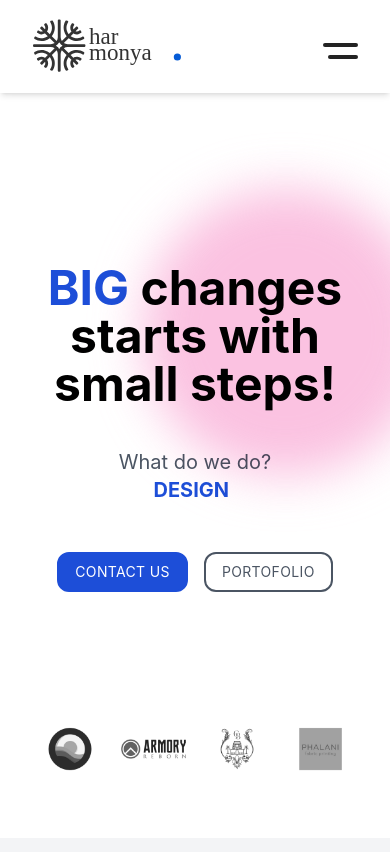
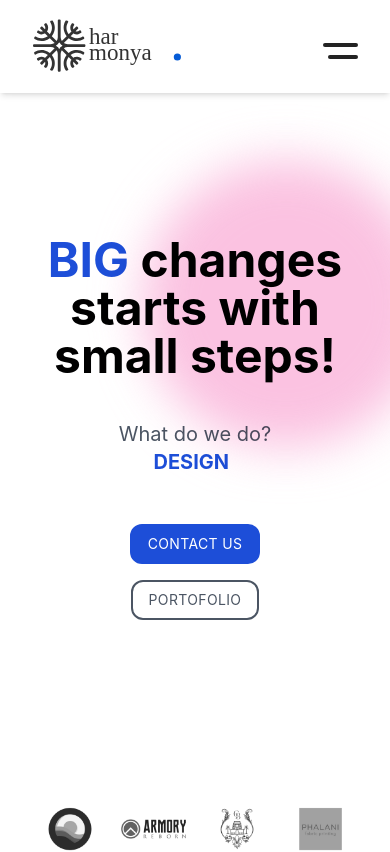
Before and after one commit to harmonyaID/main-website-harmonya, a Next.js app: page / in a window 390 px wide. Shown: the top 852 px of the page. Built offline with nearby package versions, Linux system fonts and the light colour scheme.

Commit message:
fix responsive homepage

```diff
--- a/components/Clients.js
+++ b/components/Clients.js
@@ -2,7 +2,7 @@ import Image from 'next/image';
 
 function Clients() {
   return (
-    <div className="mb-[4rem] flex justify-center items-center w-100 px-[2rem] z-0">
+    <div className="mt-[5rem] mb-[4rem] flex justify-center items-center w-100 px-[2rem] z-0">
       <div className="flex gap-2 lg:gap-10 justify-between w-[900px] items-center">
         <Image
           src="/assets/images/clients/Blublub-Logo.png"
--- a/components/Hero.js
+++ b/components/Hero.js
@@ -22,7 +22,7 @@ function Hero() {
             {typeWriter}
           </span>
         </p>
-        <div className="mt-12 flex gap-4 items-center">
+        <div className="mt-12 flex gap-4 flex-col md:flex-row items-center">
           <Link href="">
             <a className="border-2 border-blue-700 bg-blue-700 text-white py-2 px-4 rounded-xl hover:scale-90 hover:shadow-md transition duration-150 tracking-wide uppercase text-sm lg:text-lg">
               Contact Us
--- a/pages/contact.js
+++ b/pages/contact.js
@@ -0,0 +1,5 @@
+function contact() {
+    return <div>Contact Us</div>;
+  }
+
+  export default contact;
```
